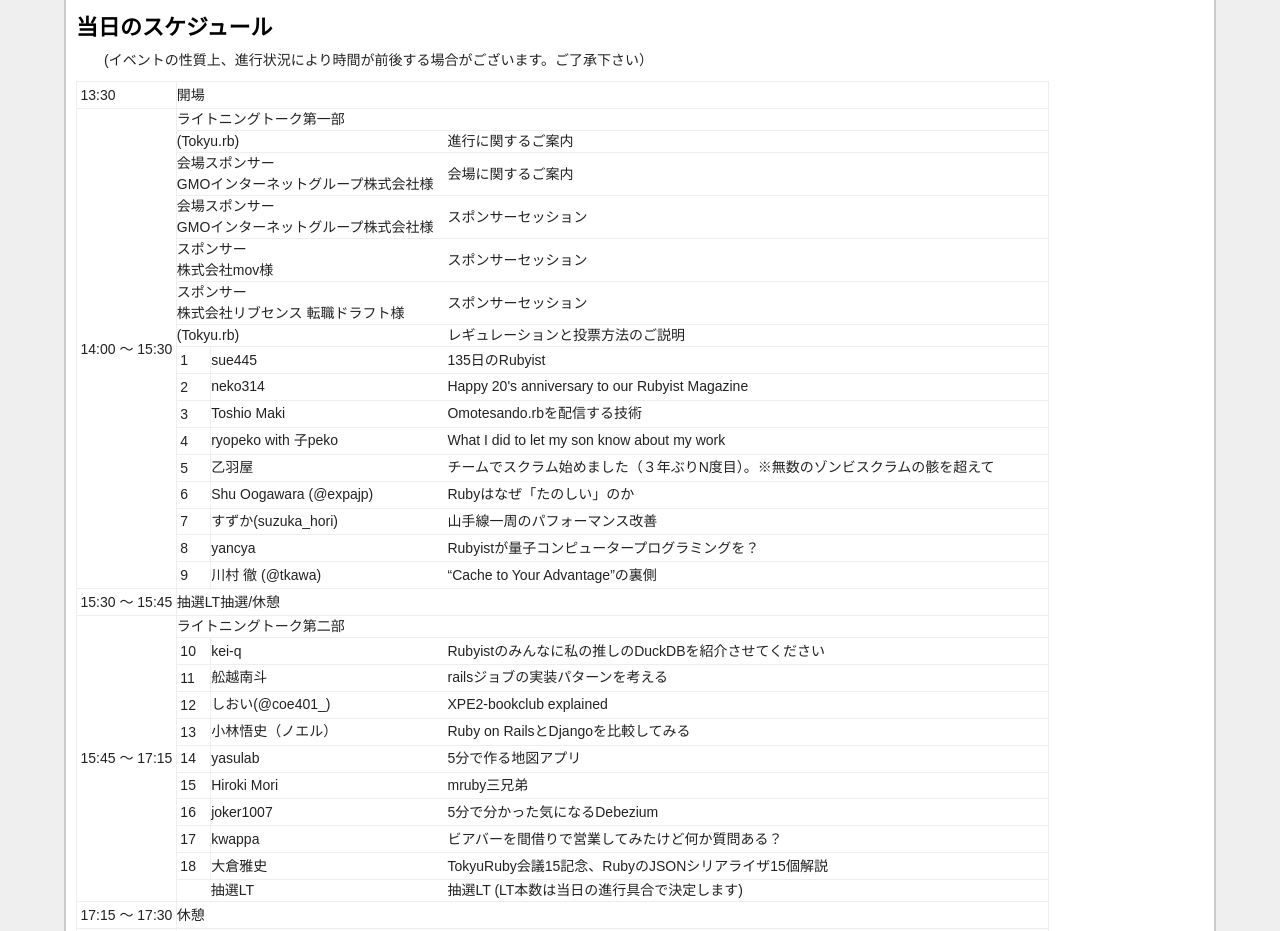
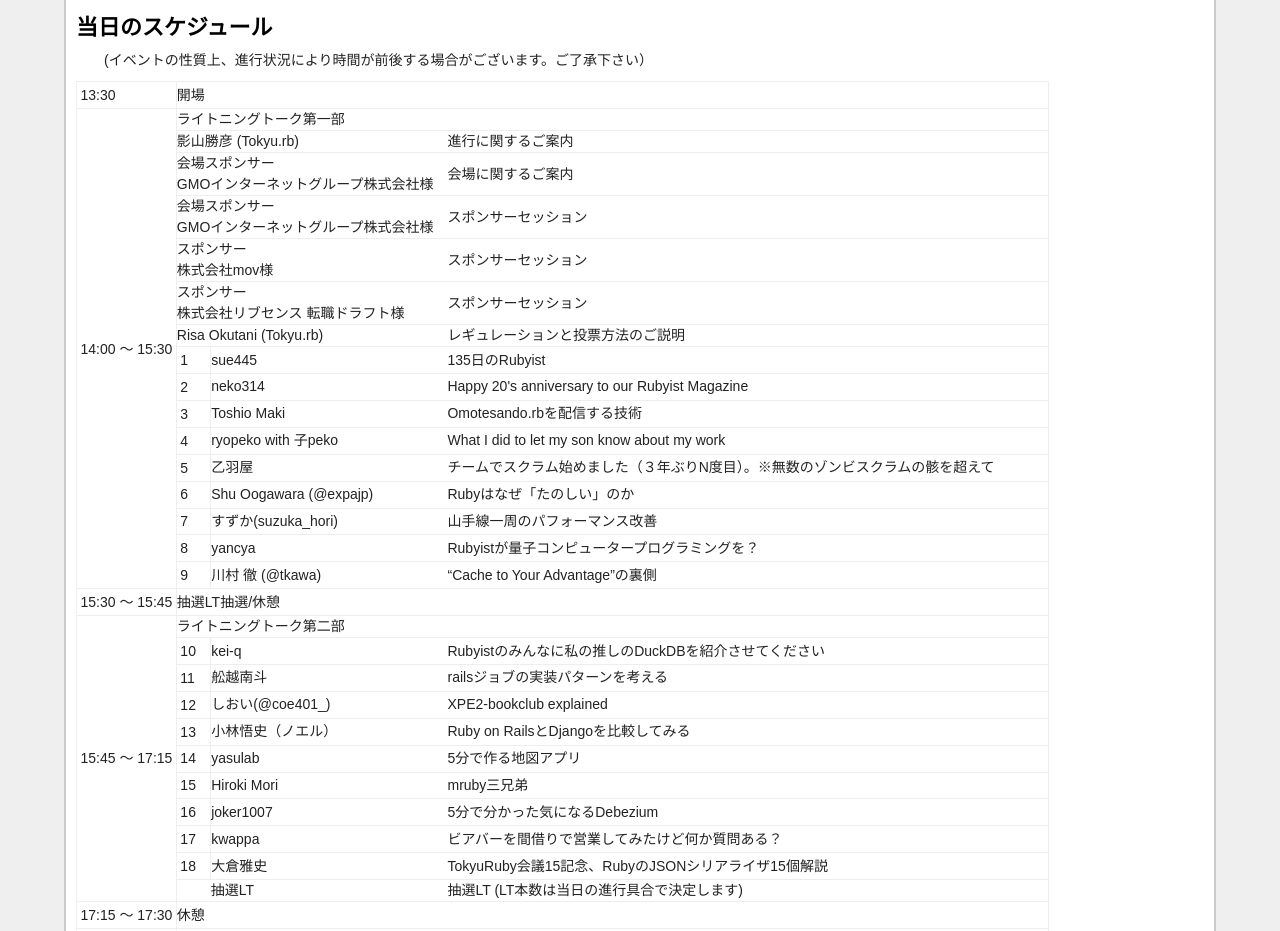
Before and after one commit to tokyurubykaigi/tokyu15, a plain HTML site: page index.html in a window 1280 px wide. Shown: the part 1300-2231 px from the top of the page. Drawn offline with Linux system fonts and the light colour scheme.

Commit message:
当日スタッフ追加

```diff
--- a/index.html
+++ b/index.html
@@ -123,7 +123,7 @@
             <td colspan="3">ライトニングトーク第一部</td>
           </tr>
           <tr class="fa-border">
-            <td colspan="2">(Tokyu.rb)</td>
+            <td colspan="2">影山勝彦 (Tokyu.rb)</td>
             <td>進行に関するご案内</td>
           </tr>
           <tr class="fa-border">
@@ -142,7 +142,7 @@
             <td>スポンサーセッション</td>
           </tr>
           <tr class="fa-border">
-            <td colspan="2">(Tokyu.rb)</td>
+            <td colspan="2">Risa Okutani (Tokyu.rb)</td>
             <td>レギュレーションと投票方法のご説明</td>
           </tr>
           <tr class="fa-border"><td class=" entry_number fa-border">1</td><td>sue445</td><td>135日のRubyist</td></tr>
```
